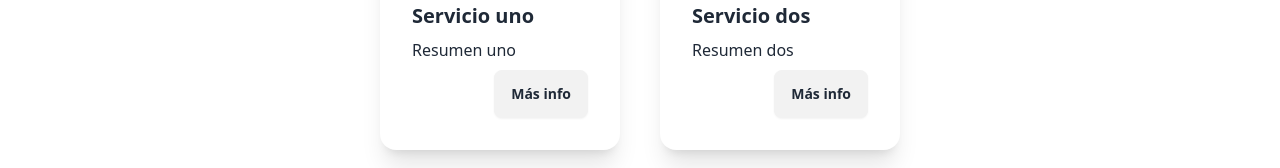
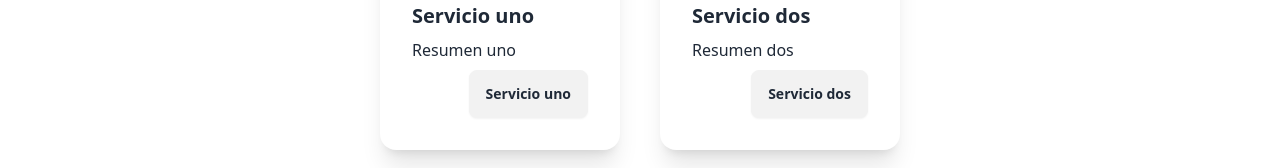
Before and after one commit to WillyMay/mayertechlabv2, a React (Vite) app: page /servicios in a window 1280 px wide. Shown: the part 952-1120 px from the top of the page. Built offline with nearby package versions, Linux system fonts and the light colour scheme.

Commit message:
updating services

```diff
--- a/src/components/Modal.jsx
+++ b/src/components/Modal.jsx
@@ -1,8 +1,7 @@
 import React from "react";
 
 function Modal(props) {
-  const description = props.description;
-  {console.log(description)}
+
   return (
     <>
       {/* You can open the modal using document.getElementById('ID').showModal() method */}
@@ -10,7 +9,7 @@ function Modal(props) {
         className="btn"
         onClick={() => document.getElementById("my_modal_3").showModal()}
       >
-        Más info
+        {props.name}
       </button>
       <dialog id="my_modal_3" className="modal">
         <div className="modal-box">
@@ -20,8 +19,8 @@ function Modal(props) {
               ✕
             </button>
           </form>
-          <h3 className="font-bold text-lg">{description.name}</h3>
-          <p className="py-4">{description.description}</p>
+          <h3 className="font-bold text-lg">{props.name}</h3>
+          <p className="py-4">{props.description}</p>
         </div>
       </dialog>
     </>
--- a/src/components/Servicios.jsx
+++ b/src/components/Servicios.jsx
@@ -10,6 +10,7 @@ function Servicios(props) {
       </h1>
       <ul className="flex flex-wrap justify-center mt-10 gap-10 ">
         {servicios.map((item) => (
+
           <li key={item.id}>
             <div
               className="card bg-base-100 w-60 shadow-xl my-10"
@@ -22,7 +23,7 @@ function Servicios(props) {
                 <h2 className="card-title">{item.name}</h2>
                 <p>{item.summary}</p>
                 <div className="card-actions justify-end">
-                  <Modal description={item} />
+                   <Modal name={item.name} description={item.description} />
                 </div>
               </div>
             </div>
```
